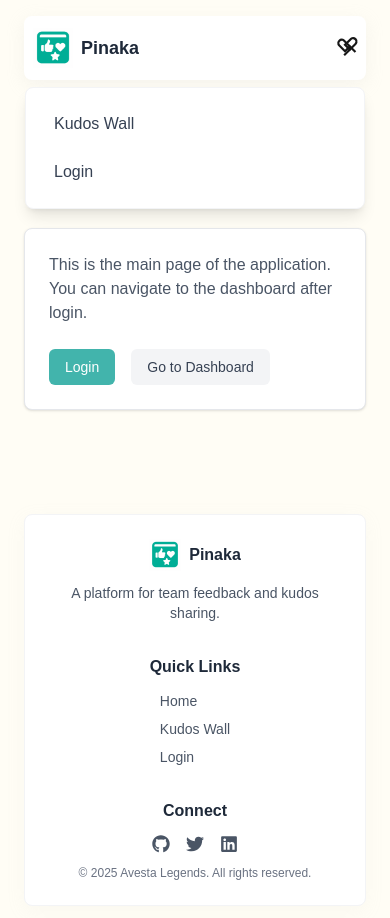
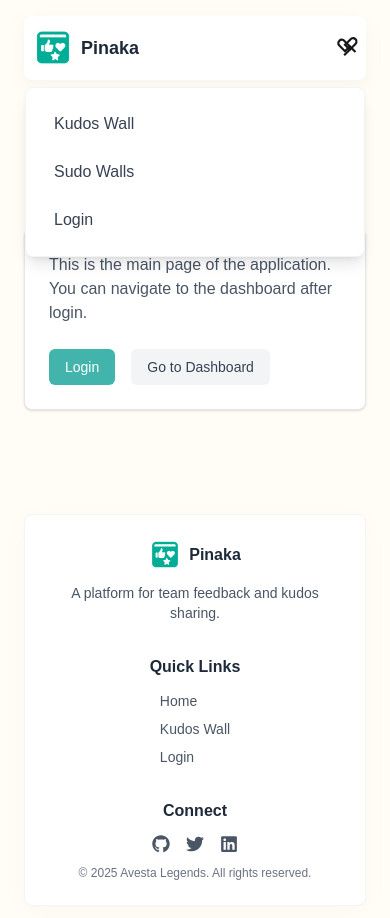
Before and after one commit to krhambaliyaavesta/pinaka-frontend, a Next.js app: page / in a window 390 px wide. Both pictures are taken after a click on the button "Menu". Shown: the top 918 px of the page. Built offline with nearby package versions, Linux system fonts and the light colour scheme; no server answers.

Commit message:
fix: adjust grid layout in AnalyticsDashboardTemplate
- Removed the second column from the grid layout in `AnalyticsDashboardTemplate` for a simplified design.
- Maintained spacing consistency with the existing styles.

```diff
--- a/src/app/dashboard/layout.tsx
+++ b/src/app/dashboard/layout.tsx
@@ -181,6 +181,14 @@ export default function DashboardLayout({ children }: DashboardLayoutProps) {
                 <FaChartBar className="mr-3" />
                 <span>Analytics</span>
               </Link>
+              <Link
+                href="/kudos-wall"
+                className="flex items-center px-3 py-2 text-gray-700 rounded-md hover:bg-teal-50 hover:text-teal-700"
+                onClick={() => setIsMobileMenuOpen(false)}
+              >
+                <FaUsers className="mr-3" />
+                <span>Kudos Wall</span>
+              </Link>
             </nav>
             <div className="mt-5 pt-5 border-t border-gray-200">
               <div className="flex items-center">
--- a/src/presentation/organisms/common/Header/index.tsx
+++ b/src/presentation/organisms/common/Header/index.tsx
@@ -178,6 +178,13 @@ export const Header: React.FC<HeaderProps> = ({
               >
                 <span>Kudos Wall</span>
               </Link>
+              <Link
+                href="/sudo-walls"
+                className="flex items-center px-3 py-2 text-gray-700 hover:text-gray-900 hover:bg-gray-100 rounded-md"
+                onClick={() => setIsMobileMenuOpen(false)}
+              >
+                <span>Sudo Walls</span>
+              </Link>
 
               {!user && (
                 <Link
--- a/src/presentation/templates/analytics/AnalyticsDashboardTemplate/AnalyticsDashboardTemplate.tsx
+++ b/src/presentation/templates/analytics/AnalyticsDashboardTemplate/AnalyticsDashboardTemplate.tsx
@@ -35,7 +35,7 @@ export function AnalyticsDashboardTemplate({
         Analytics Dashboard
       </h1>
 
-      <div className="grid grid-cols-1 lg:grid-cols-2 gap-8">
+      <div className="grid grid-cols-1 gap-8">
         <div className="bg-white p-6 rounded-lg shadow-sm border border-gray-200">
           <h2 className="text-xl font-semibold mb-4">Top Recipients</h2>
           <TopRecipientsChart />
```
